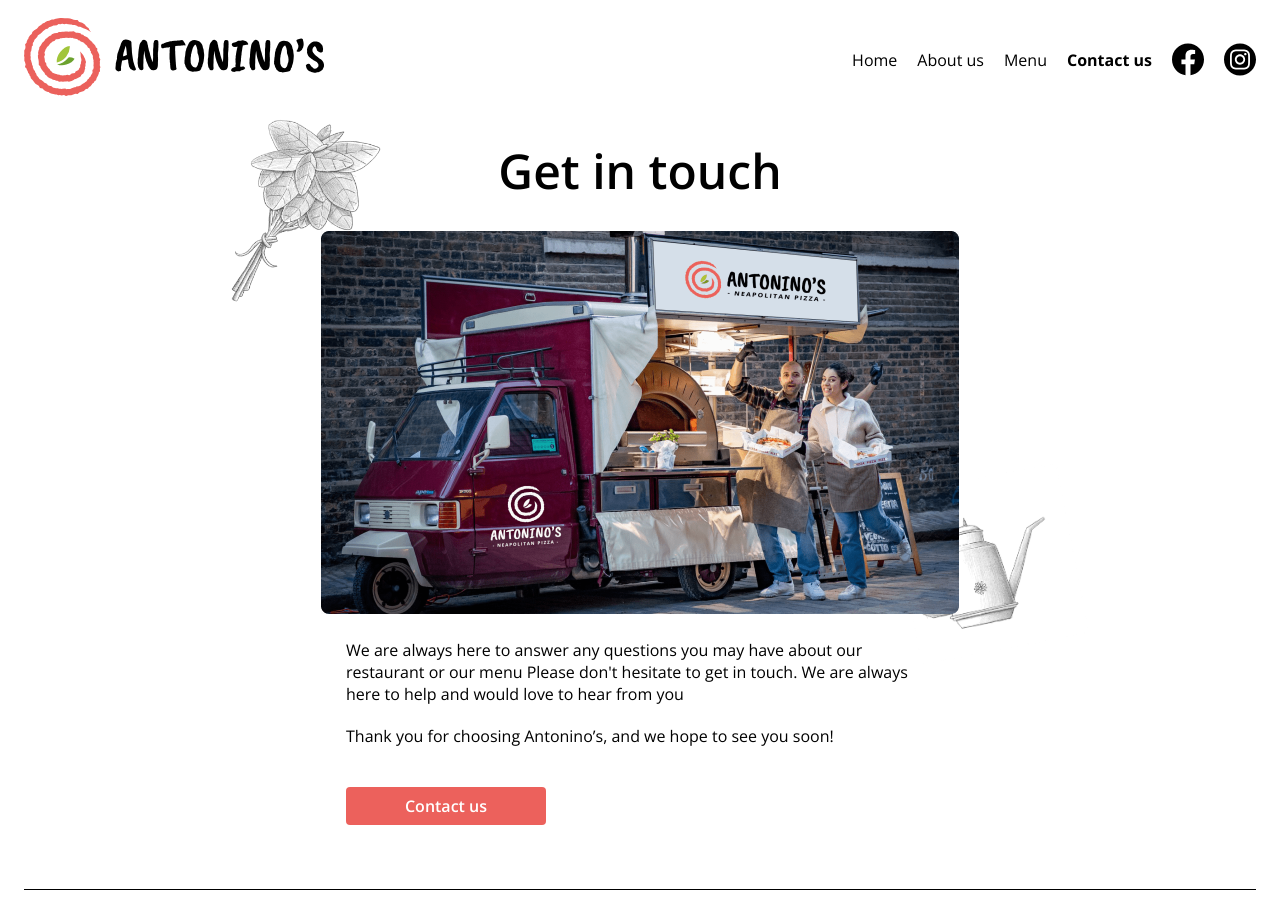
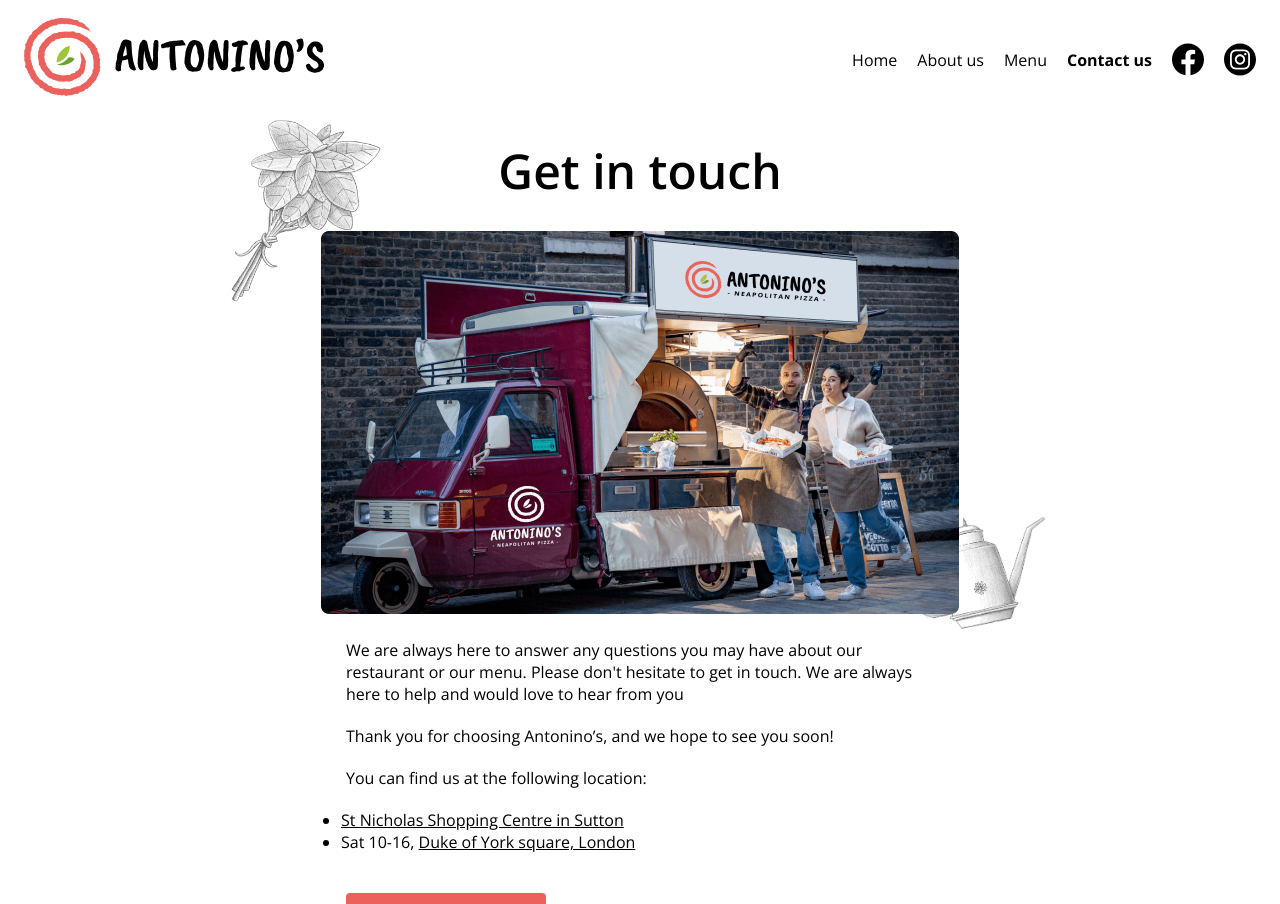
Before and after one commit to WebTerminator/antoninospizza, a Next.js app: page /contact in a window 1280 px wide. Shown: the top 904 px of the page. Built offline with nearby package versions, Linux system fonts and the light colour scheme.

Commit message:
locations added

```diff
--- a/pages/contact.tsx
+++ b/pages/contact.tsx
@@ -25,10 +25,32 @@ export default function ContactUs() {
             alt: "olives illustration",
           }}
           text={[
-            "We are always here to answer any questions you may have about our restaurant or our menu Please don't hesitate to get in touch. We are always here to help and would love to hear from you",
+            "We are always here to answer any questions you may have about our restaurant or our menu. Please don't hesitate to get in touch. We are always here to help and would love to hear from you",
             "Thank you for choosing Antonino’s, and we hope to see you soon!",
           ]}
         />
+
+        <p>You can find us at the following location:</p>
+
+        <ul>
+          <li>
+            <a
+              target="_blank"
+              href="https://www.stnicssutton.co.uk/attic-traders/antoninos-pizza/"
+            >
+              St Nicholas Shopping Centre in Sutton
+            </a>
+          </li>
+          <li>
+            Sat 10-16,{" "}
+            <a
+              target="_blank"
+              href="https://www.google.com/maps/place/Duke+of+York+Square/@51.4914214,-0.1598008,15z/data=!4m6!3m5!1s0x48760515cdacfafb:0x2f07d2140f8c5c83!8m2!3d51.4914214!4d-0.1598008!16s%2Fg%2F1hc4pg4sb?entry=ttu"
+            >
+              Duke of York square, London
+            </a>
+          </li>
+        </ul>
 
         <a
           style={{ marginLeft: "25px" }}
```
